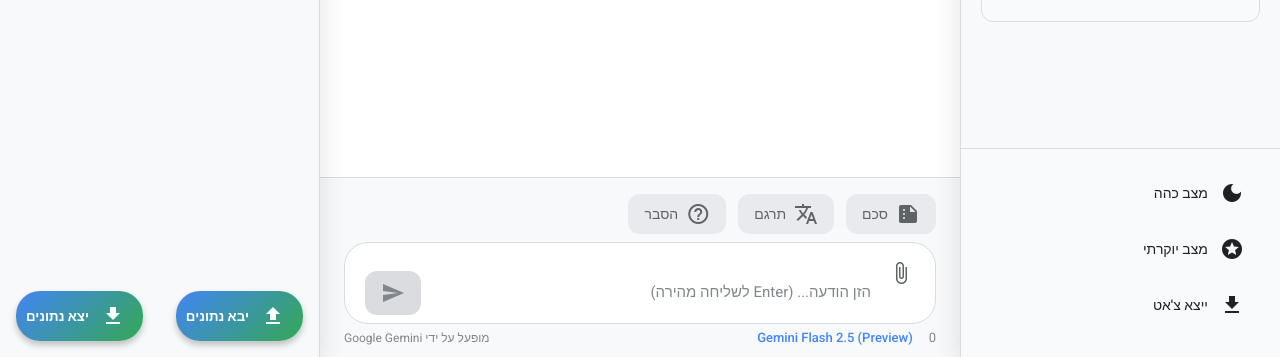
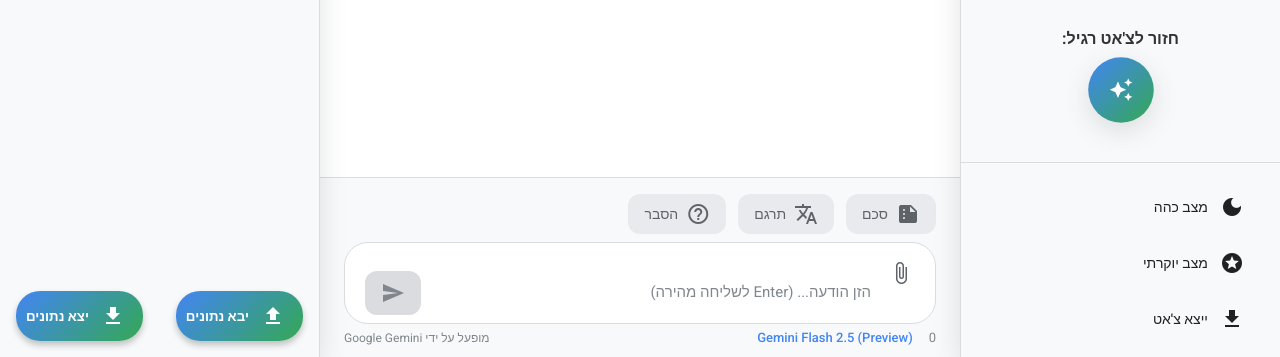
Before and after one commit to palmoni5/-, a plain HTML site: page nati.html in a window 1280 px wide. Shown: the part 443-800 px from the top of the page. Drawn offline with nearby package versions, Linux system fonts and the light colour scheme; a web font is replaced by a local one.

Commit message:
Add files via upload

```diff
--- a/nati.html
+++ b/nati.html
@@ -137,6 +137,14 @@
                                 </label>
                         </div>
                     </details>
+                    <div class="page-buttons-wrapper">
+                        <div class="page-buttons-title">חזור לצ'אט רגיל:</div>
+                        <div class="page-buttons column">
+                            <button class="page-btn load-page-btn" data-page="index.html" title="Gemini">
+                                <span class="material-icons">auto_awesome</span>
+                            </button>
+                        </div>
+                    </div>
                 </div>
             </div>
         </div>
--- a/styles.css
+++ b/styles.css
@@ -70,9 +70,16 @@
 }
 
 .page-btn .material-icons {
-    font-size: 24px;
-    color: #333;
-}
+    display: inline-block;
+    padding: 20px;
+    margin-top: 15px;
+    color: white;
+    border-radius: 50%;
+    background: var(--gradient-primary);
+    box-shadow: var(--shadow-heavy);
+    animation: logoFloat 4s ease-in-out infinite;
+}
+
 
 .page-img {
     width: 95%;
```
Also changed, not shown: trump.html (+8 -0 lines).
